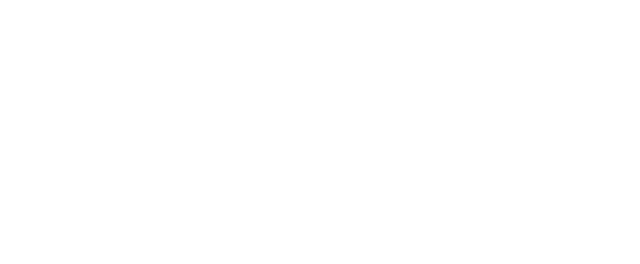
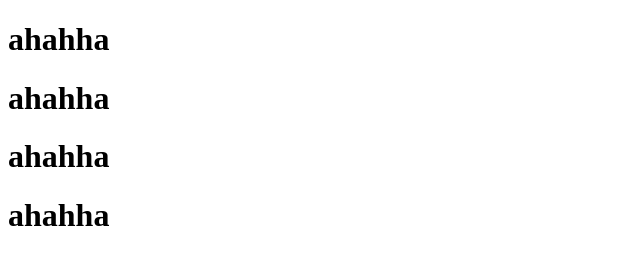
Before and after one commit to Codecsz/ccc-first, a plain HTML site: page index.html in a window 1280 px wide. Shown: the whole page, without its empty margins (0-640 px from the left). Drawn offline with Linux system fonts and the light colour scheme.

```diff
--- a/index.html
+++ b/index.html
@@ -8,6 +8,10 @@
     <title>Document</title>
 </head>
 <body>
+<h1>ahahha</h1>
+<h1>ahahha</h1>
+<h1>ahahha</h1>
+<h1>ahahha</h1>
 
 </body>
 </html>
```
